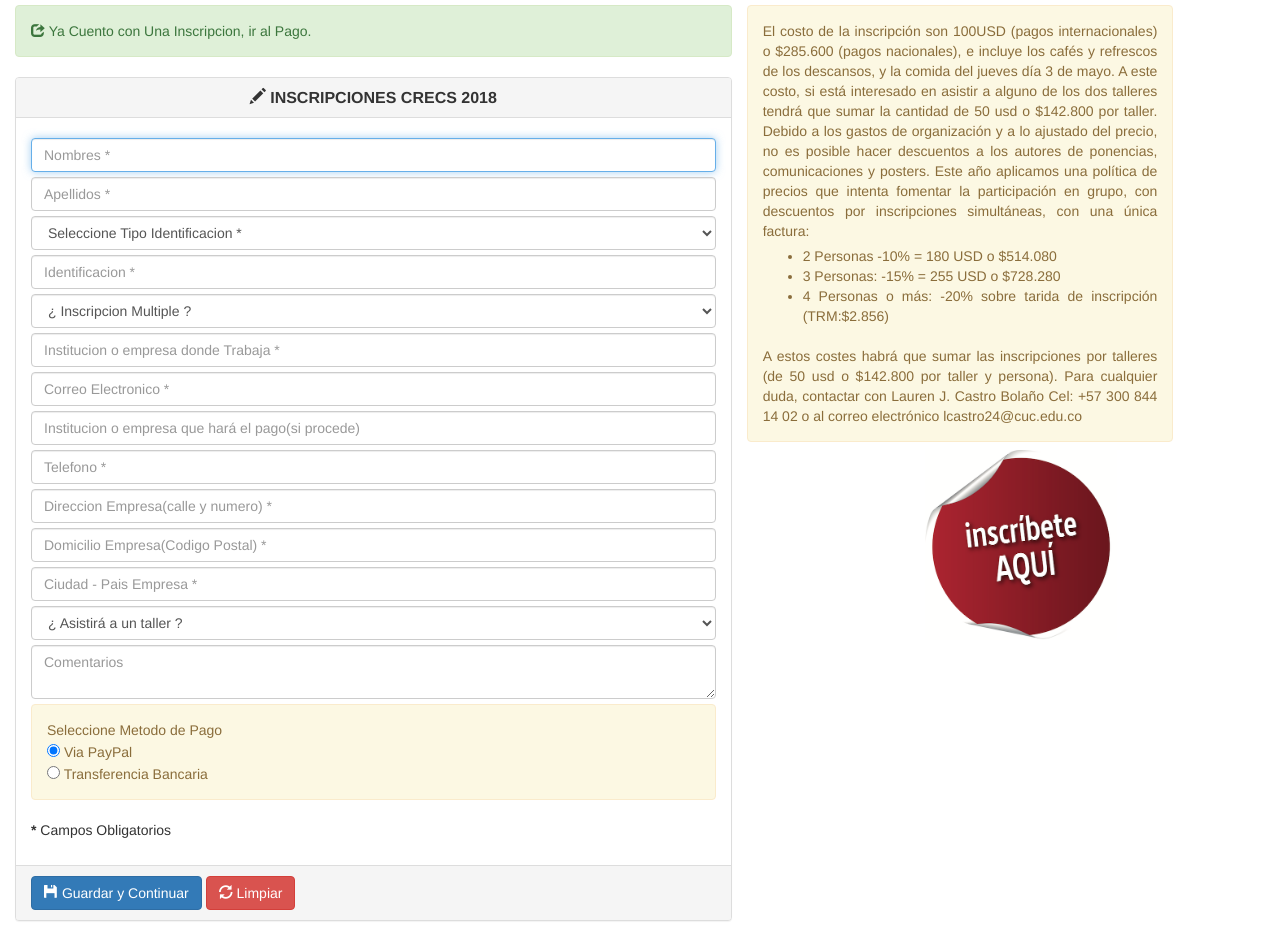
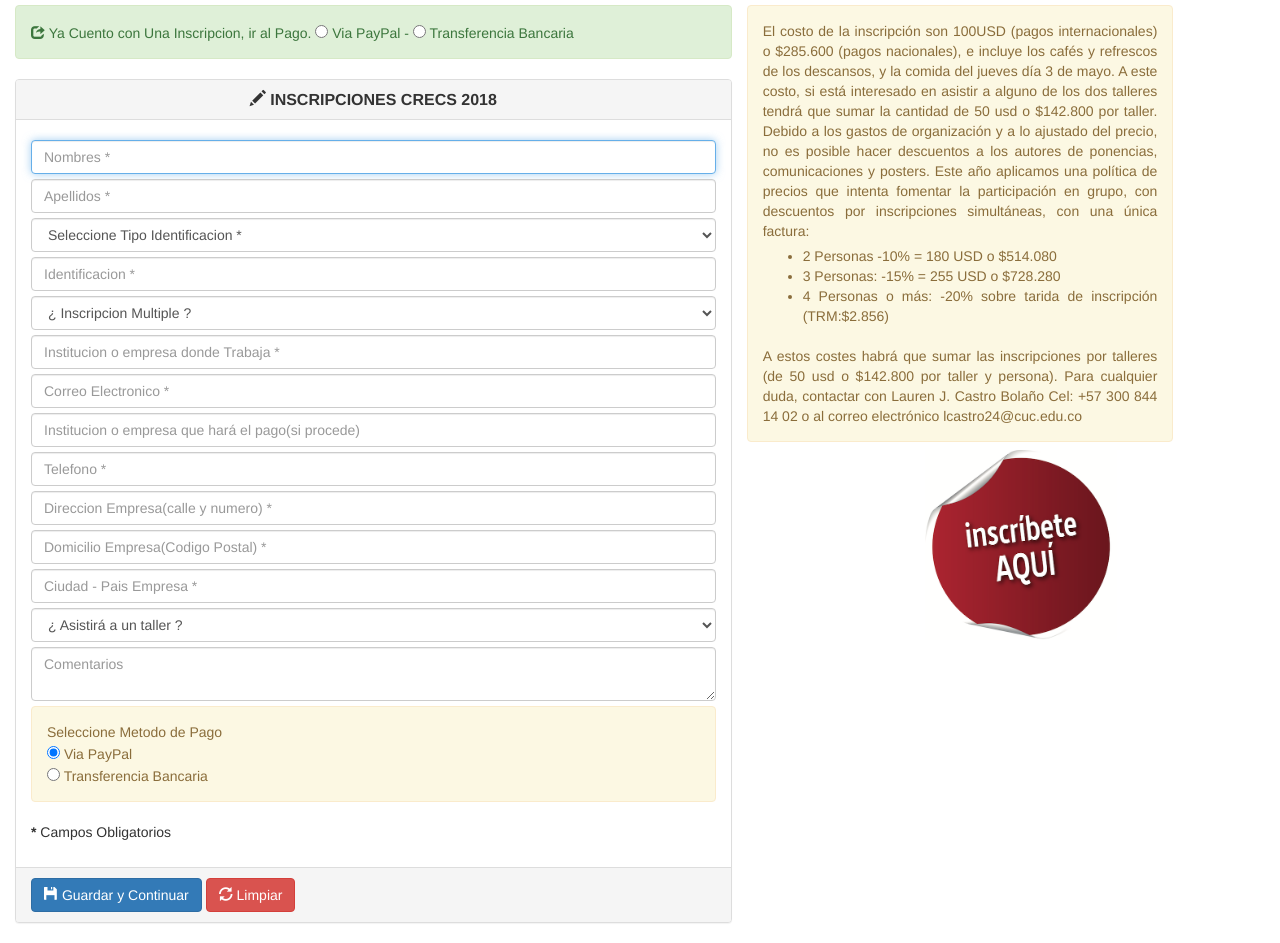
Before and after one commit to dtorres3095007/InscripcionEvento, a CodeIgniter app: page /InscripcionEvento/ in a window 1280 px wide. Before the commit the page ends 921 px from the top, so only its background shows below. Run offline with CodeIgniter, Linux system fonts and the light colour scheme.

Commit message:
Fase 2 terminada

```diff
--- a/application/views/pages/index.php
+++ b/application/views/pages/index.php
@@ -2,7 +2,10 @@
 <div class="container col-md-7 mar-3"  id="Incr">
 
 
-    <div class="alert alert-success pointer" onclick="Continuar()"><span class="glyphicon glyphicon-share"></span> Ya Cuento con Una Inscripcion, ir al Pago.</div>
+    <div class="alert alert-success pointer" ><span class="glyphicon glyphicon-share"></span> Ya Cuento con Una Inscripcion, ir al Pago.
+        <input class="mar-3" type="radio" name="pago2" value="1" onclick="Continuar(1)"> Via PayPal -
+        <input class="mar-3" type="radio" name="pago2" value="2" onclick="Continuar(2)"> Transferencia Bancaria<br>
+    </div>
     <form id="guardarinscripcion">
         <div class="panel panel-default" >
             <div class="panel-heading header_panel centro">
```
